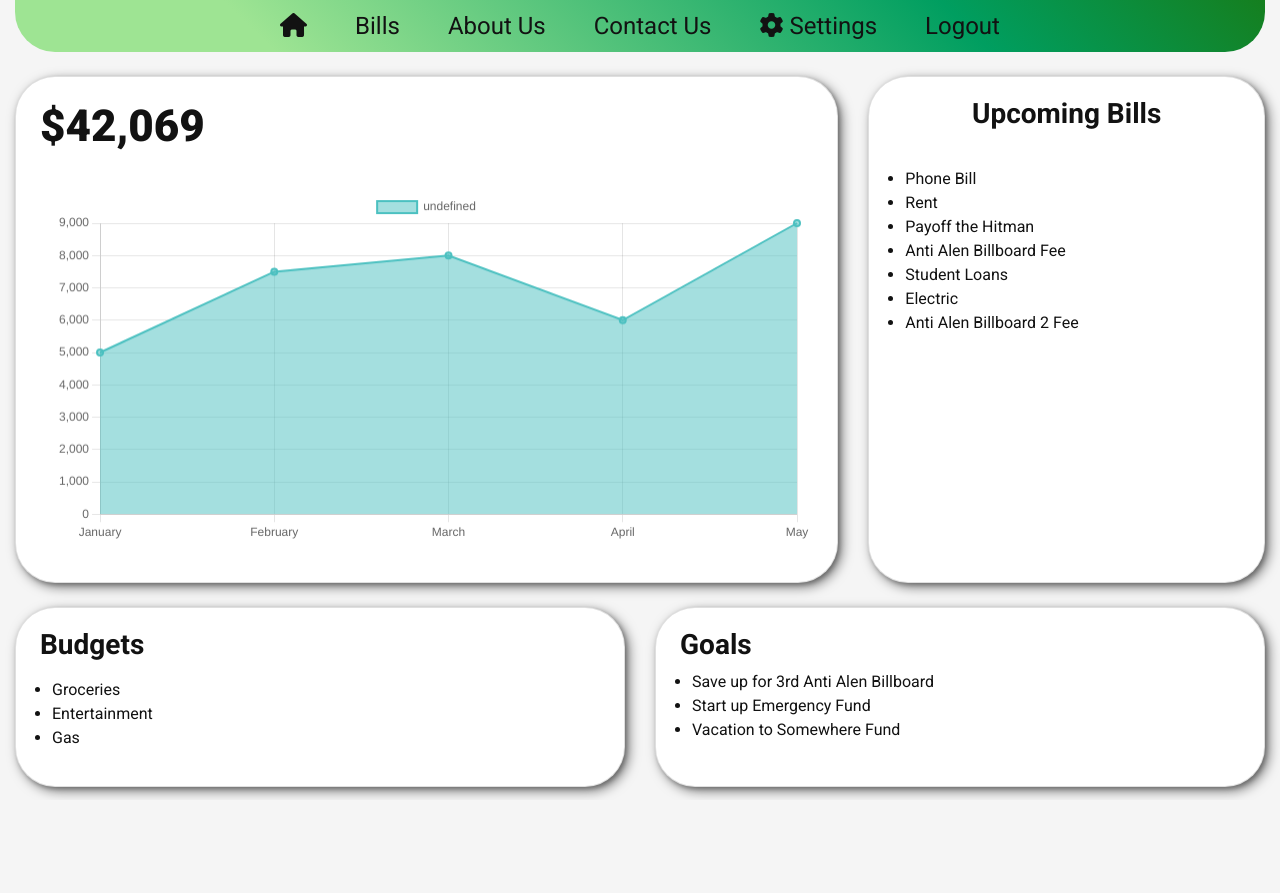
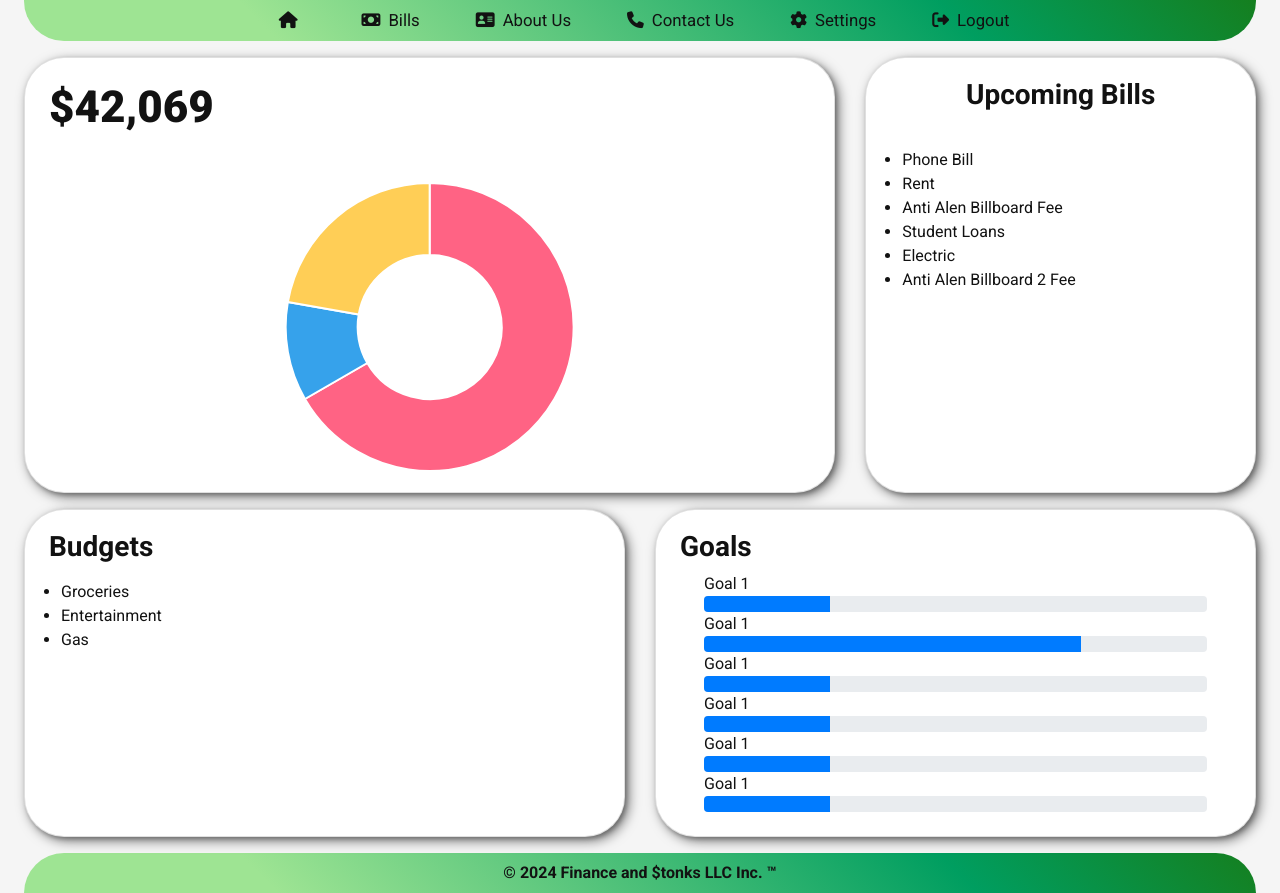
Before and after one commit to derkstouffers/CS382-Final-Project, a website: page public/pages/dashboard.html in a window 1280 px wide. Before the commit the page ends 800 px from the top, so only its background shows below. Drawn offline with nearby package versions, Linux system fonts and the light colour scheme.

Commit message:
more frontend updates

```diff
--- a/public/pages/dashboard.html
+++ b/public/pages/dashboard.html
@@ -30,8 +30,7 @@
     </head>
 
     <body>
-
-      <div class="container-fluid">
+      <div class="container-fluid px-4">
         <!-- nav bar -->
         <nav class="navbar navbar-expand-lg">
           <!-- Burger Menu for Smaller Screens -->
@@ -40,55 +39,56 @@
           </button>
 
           <div class="collapse navbar-collapse" id="navbarSupportedContent">
-                <ul class="navbar-nav mx-auto"> <!-- fix spacing here later-->
+            <ul class="navbar-nav mx-auto">
               <!-- Home -->
               <li class="nav-item mx-4">
-                    <a href="dashboard.html"><i class="fa-solid fa-house"></i></a>
+                <a href="dashboard.html"><i class="fa-solid fa-house px-2"></i></a>
               </li>
 
               <!-- Bills -->
               <li class="nav-item mx-4">
-                    <a href="bills.html">Bills</a>
+                <a href="bills.html"><i class="fa-solid fa-money-bill px-2"></i>Bills</a>
               </li>
 
               <!-- About Us -->
               <li class="nav-item mx-4">
-                    <a href="about.html">About Us</a>
+                <a href="about.html"><i class="fa-solid fa-address-card px-2"></i>About Us</a>
               </li>
 
               <!-- Contact Us -->
               <li class="nav-item mx-4">
-                    <a href="contact.html">Contact Us</a>
+                <a href="contact.html"><i class="fa-solid fa-phone px-2"></i>Contact Us</a>
               </li>
 
               <!-- Settings -->
               <li class="nav-item mx-4">
-                    <a href="settings.html"><i class="fa-solid fa-gear"></i> Settings</a>
+                <a href="settings.html"><i class="fa-solid fa-gear px-2"></i>Settings</a>
               </li>
 
               <!-- Logout -->
               <li class="nav-item mx-4">
-                    <a href="/user/logout">Logout</a>
+                <a href="/user/logout"><i class="fa-solid fa-right-from-bracket px-2"></i>Logout</a>
               </li>
             </ul>
           </div>
         </nav>
 
         <!-- main content -->
-            <main class="pt-4">
+        <main class="py-3">
           <div class="row">
             <!-- net worth display -->
             <div class="col-8">
-                  <div class="card">
+              <div class="card h-100">
                 <p class="card-title section-text section-title mt-3 px-4">$42,069</p>
-                    <div class="card-body mt-0 pt-0">
+                <div class="card-body">
                   <div class="chart">
-                        <canvas id="areaChart1"></canvas>
+                    <canvas id="myDoughnutChart"></canvas>
                   </div>
                 </div>
               </div>
             </div>
 
+            <!-- upcoming williams -->
             <div class="col-4">
               <div class="card h-100">
                 <!-- move font styling to css l8r - deric -->
@@ -98,7 +98,6 @@
                   <ul>
                     <li>Phone Bill</li>
                     <li>Rent</li>
-                        <li>Payoff the Hitman</li>
                     <li>Anti Alen Billboard Fee</li>
                     <li>Student Loans</li>
                     <li>Electric</li>
@@ -109,10 +108,10 @@
             </div>
           </div>
 
-              <!-- figure out this section -->
-              <div class="row pt-4">
+          <div class="row pt-3">
+            <!-- bud get -->
             <div class="col">
-                  <div class="card">
+              <div class="card h-100">
                 <p class="card-title section-text section-subtitle mt-3 px-4 font-weight-bold">Budgets</p>
                 <div class="card-body mt-0 mx-3 pt-0">
                   <!-- Figure out better way to style this -->
@@ -125,16 +124,47 @@
               </div>
             </div>
 
+            <!-- dreams n goals n goals n dreams -->
             <div class="col">
               <div class="card h-100">
-                    <p class="card-title section-text section-subtitle mt-3 mb-1 px-4 font-weight-bold">Goals</p>
-                    <div class="card-body mt-0 mx-3 pt-0">
-                      <!-- Figure out better way to style this -->
-                      <ul>
-                        <li>Save up for 3rd Anti Alen Billboard</li>
-                        <li>Start up Emergency Fund</li>
-                        <li>Vacation to Somewhere Fund</li>
-                      </ul>
+                <p class="card-title section-text section-subtitle mt-3 mb-0 px-4 font-weight-bold">Goals</p>
+                <div class="card-body px-5 pt-1 pb-4">
+                  <div class="goal">
+                    <div class="goal-title">Goal 1</div>
+                    <div class="progress">
+                      <div class="progress-bar bg-primary" role="progressbar" style="width: 25%" aria-valuenow="25" aria-valuemin="0" aria-valuemax="100"></div>
+                    </div>
+                  </div>
+                  <div class="goal">
+                    <div class="goal-title">Goal 1</div>
+                    <div class="progress">
+                      <div class="progress-bar bg-primary" role="progressbar" style="width: 75%" aria-valuenow="75" aria-valuemin="0" aria-valuemax="100"></div>
+                    </div>
+                  </div>
+                  <div class="goal">
+                    <div class="goal-title">Goal 1</div>
+                    <div class="progress">
+                      <div class="progress-bar bg-primary" role="progressbar" style="width: 25%" aria-valuenow="25" aria-valuemin="0" aria-valuemax="100"></div>
+                    </div>
+                  </div>
+                  <div class="goal">
+                    <div class="goal-title">Goal 1</div>
+                    <div class="progress">
+                      <div class="progress-bar bg-primary" role="progressbar" style="width: 25%" aria-valuenow="25" aria-valuemin="0" aria-valuemax="100"></div>
+                    </div>
+                  </div>
+                  <div class="goal">
+                    <div class="goal-title">Goal 1</div>
+                    <div class="progress">
+                      <div class="progress-bar bg-primary" role="progressbar" style="width: 25%" aria-valuenow="25" aria-valuemin="0" aria-valuemax="100"></div>
+                    </div>
+                  </div>
+                  <div class="goal">
+                    <div class="goal-title">Goal 1</div>
+                    <div class="progress">
+                      <div class="progress-bar bg-primary" role="progressbar" style="width: 25%" aria-valuenow="25" aria-valuemin="0" aria-valuemax="100"></div>
+                    </div>
+                  </div>
                 </div>
               </div>
             </div>
@@ -142,46 +172,35 @@
         </main>
 
         <!-- footer -->
-            <footer></footer>
+        <footer class="footer">
+          <div class="copyright d-flex align-items-center justify-content-center py-2 font-weight-bold">© 2024 Finance and $tonks LLC Inc. ™</div>
+        </footer>
       </div>
 
       <script>
-        var ctx = document.getElementById('areaChart1').getContext('2d');
-        var myChart = new Chart(ctx, {
-            type: 'line',
-            data: {
-                labels: ['January',
-                         'February',
-                         'March',
-                         'April',
-                         'May'],
+        // Data for the chart
+        var data = {
             datasets: [{
-                    data: [5000, 7500, 8000, 6000, 9000],
-                    backgroundColor: 'rgba(75, 192, 192, 0.5)',
-                    borderColor: 'rgba(75, 192, 192, 1)',
-                    borderWidth: 2,
-                    fill: 'start'
+                data: [300, 50, 100],
+                backgroundColor: ['#FF6384', '#36A2EB', '#FFCE56'],
+                hoverBackgroundColor: ['#FF6384', '#36A2EB', '#FFCE56']
             }]
-            },
-            options: {
-                scales: {
-                    y: {
-                        beginAtZero: true,
-                        title: {
-                            display: false,
-                            text: 'Page Views'
-                        }
-                    }
-                },
-                layout: {
-                    padding: {
-                        left: 20,
-                        right: 20,
-                        top: 20,
-                        bottom: 20
-                    }
-                }
-            }
+        };
+
+        // Configuration options
+        var options = {
+            responsive: true,
+            maintainAspectRatio: false
+        };
+
+        // Get the context of the canvas element we want to select
+        var ctx = document.getElementById('myDoughnutChart').getContext('2d');
+
+        // Create the doughnut chart
+        var myDoughnutChart = new Chart(ctx, {
+            type: 'doughnut',
+            data: data,
+            options: options
         });
       </script>
 
--- a/public/styles/dashboard.css
+++ b/public/styles/dashboard.css
@@ -1,14 +1,32 @@
 @import url('styles.css');
 
-nav {
+nav, footer {
     /* from https://cssgradient.io/ */
     background: var(--accent-color);
     background: linear-gradient(45deg, var(--accent-color) 20%, #009E60 75%, #157F1F 100%);
+}
 
+nav {
     border-bottom-left-radius: 2.5rem;
     border-bottom-right-radius: 2.5rem;
 }
 
+footer {
+    border-top-left-radius: 2.5rem;
+    border-top-right-radius: 2.5rem;
+}
+
 nav li.nav-item {
-    font-size: 24px;
+    font-size: calc(var(--fs-body) + 0.05rem);
 }
+
+nav li.nav-item a {
+    text-decoration: none;
+    transition: font-size 0.5s ease;
+}
+
+nav li.nav-item a:hover {
+    text-decoration: none;
+    color: var(--dark-color);
+    font-size: calc(var(--fs-body) + 0.15rem);
+}
```
Lines whose indentation alone changed are shown as unchanged.
